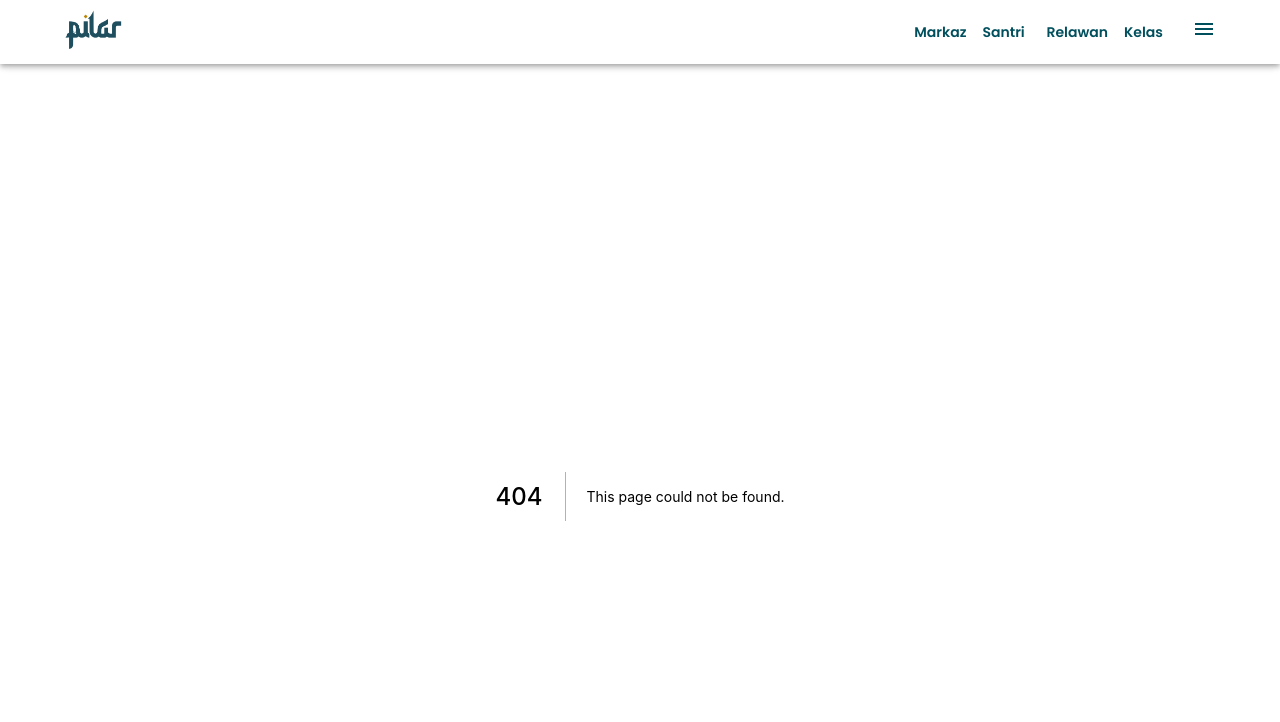
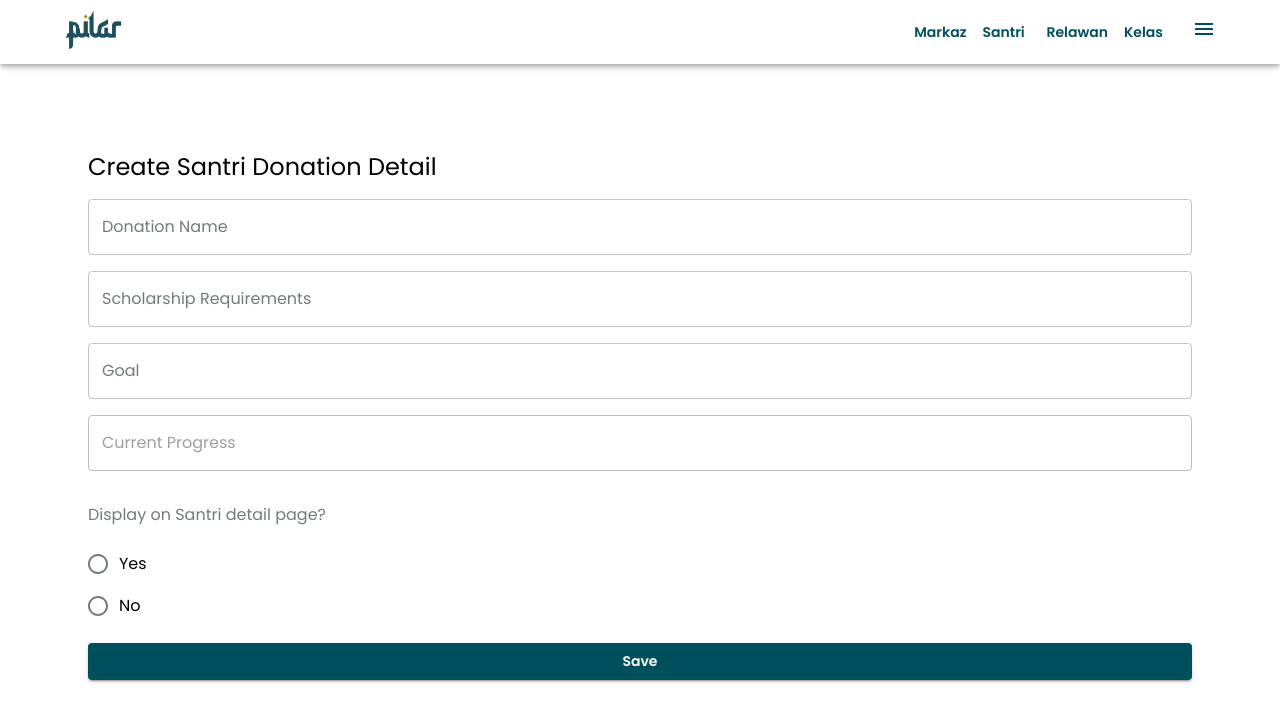
Before and after one commit to hazlazuardi/markaz-pillar-fe, a Next.js app: page /admin/santri/donasi/add/1 in a window 1280 px wide. Before the commit this address had no page. Shown: the top 722 px of the page. Built offline with nearby package versions, Linux system fonts and the light colour scheme; a web font is replaced by a local one.

Commit message:
fix: fixed merge conflicts & rebase

```diff
--- /dev/null
+++ b/src/pages/admin/santri/donasi/add/[id].js
@@ -0,0 +1,146 @@
+import { useCallback, useState, useRef } from "react";
+import Container from "@mui/material/Container";
+import TextField from "@mui/material/TextField";
+import Grid from "@mui/material/Grid";
+import Typography from '@mui/material/Typography'
+import { useAppContext } from "../../../../../context/AppContext";
+import { FormControl } from "@mui/material";
+import { Select } from "@mui/material";
+import { InputLabel } from "@mui/material";
+import { MenuItem } from "@mui/material";
+import { dispatchTypes } from "../../../../../context/AppReducer";
+import { useRouter } from "next/router";
+import { axiosMain } from "../../../../../axiosInstances";
+import AdminCreateOrEditDonasi from "../../../../../component/templates/admin/AdminCreateOrEditDonasi";
+
+const BASE_URL = process.env.NEXT_PUBLIC_BACKEND_HOST;
+
+function AdminSantriDonasiCreate(props) {
+    const { responseSantri } = props
+    const { dispatch } = useAppContext();
+    const [data, setData] = useState({
+        name: "",
+        categories: [],
+        description: "",
+        nominal: "",
+        isActive: null
+    });
+    const form = useRef(null);
+
+    const handleChangeDonasi = ({ target }) => {
+        const { name, value } = target;
+        setData((prev) => ({
+            ...prev,
+            [name]: value,
+        }));
+    };
+
+    const router = useRouter()
+    const {id} = router.query
+    const handleSubmit = async (event) => {
+        setLoading(true)
+        event.preventDefault();
+        console.log("data", data)
+        await axiosMain
+            .post(`/admin/donation/santri?id=${id}`, data)
+            .then(response => {
+                setLoading(false)
+                console.log(response)
+                dispatch({
+                    type: dispatchTypes.SNACKBAR_CUSTOM,
+                    payload: {
+                        severity: 'success',
+                        message: "Donasi Santri Created"
+                    }
+                })
+            })
+            .catch(error => {
+                setLoading(false)
+                console.log(error.response)
+                // Check & Handle if error.response is defined
+                if (!!error.response) {
+                    if (error.response.status === 400) {
+                    console.log(error.response)
+                        // Check & Handle if bad request (empty fields, etc)
+                        dispatch({
+                            type: dispatchTypes.SNACKBAR_CUSTOM,
+                            payload: {
+                                severity: 'error',
+                                message: 'Incorrect information'
+                            }
+                        });
+                    } else {
+                        // Check & Handle if other error code
+                        dispatch({
+                            type: dispatchTypes.SERVER_ERROR
+                        });
+                    }
+                } else {
+                    // Check & Handle if error.response is undefined
+                    dispatch({
+                        type: dispatchTypes.SERVER_ERROR
+                    });
+                }
+            })
+    };
+
+    const [loading, setLoading] = useState(false)
+
+    const [isActive, setIsActive] = useState();
+
+//      const handleIsActive = (event) => {
+//        setIsActive(event.target.isActive);
+//      };
+
+    const handleIsActive = (event) => {
+        const {
+          target: { value },
+        } = event;
+        setIsActive(event.target.isActive);
+        setData((prev) => ({
+            ...prev,
+            isActive: event.target.value
+        }));
+    };
+
+    const names = [
+      'RENOVASI',
+      'PEMBANGUNAN_MARKAZ'
+    ];
+
+    const [category, setCategory] = useState([]);
+
+    const handleChange = (event) => {
+        const {
+          target: { value },
+        } = event;
+        setCategory(
+          // On autofill we get a the stringified value.
+          typeof value === 'string' ? value.split(',') : value,
+        );
+        setData((prev) => ({
+            ...prev,
+            categories: category,
+        }));
+    };
+
+    console.log(category)
+
+    return (
+        <AdminCreateOrEditDonasi
+            form={form}
+            handleSubmit={handleSubmit}
+            donasi={data}
+            createOrEdit="Create"
+            markazOrSantri="Santri"
+            handleChange={handleChange}
+            handleChangeDonasi={handleChangeDonasi}
+            handleIsActive={handleIsActive}
+            names={names}
+            label="Scholarship Requirements"
+            showCategory="none"
+        />
+    );
+}
+
+export default AdminSantriDonasiCreate;
```
